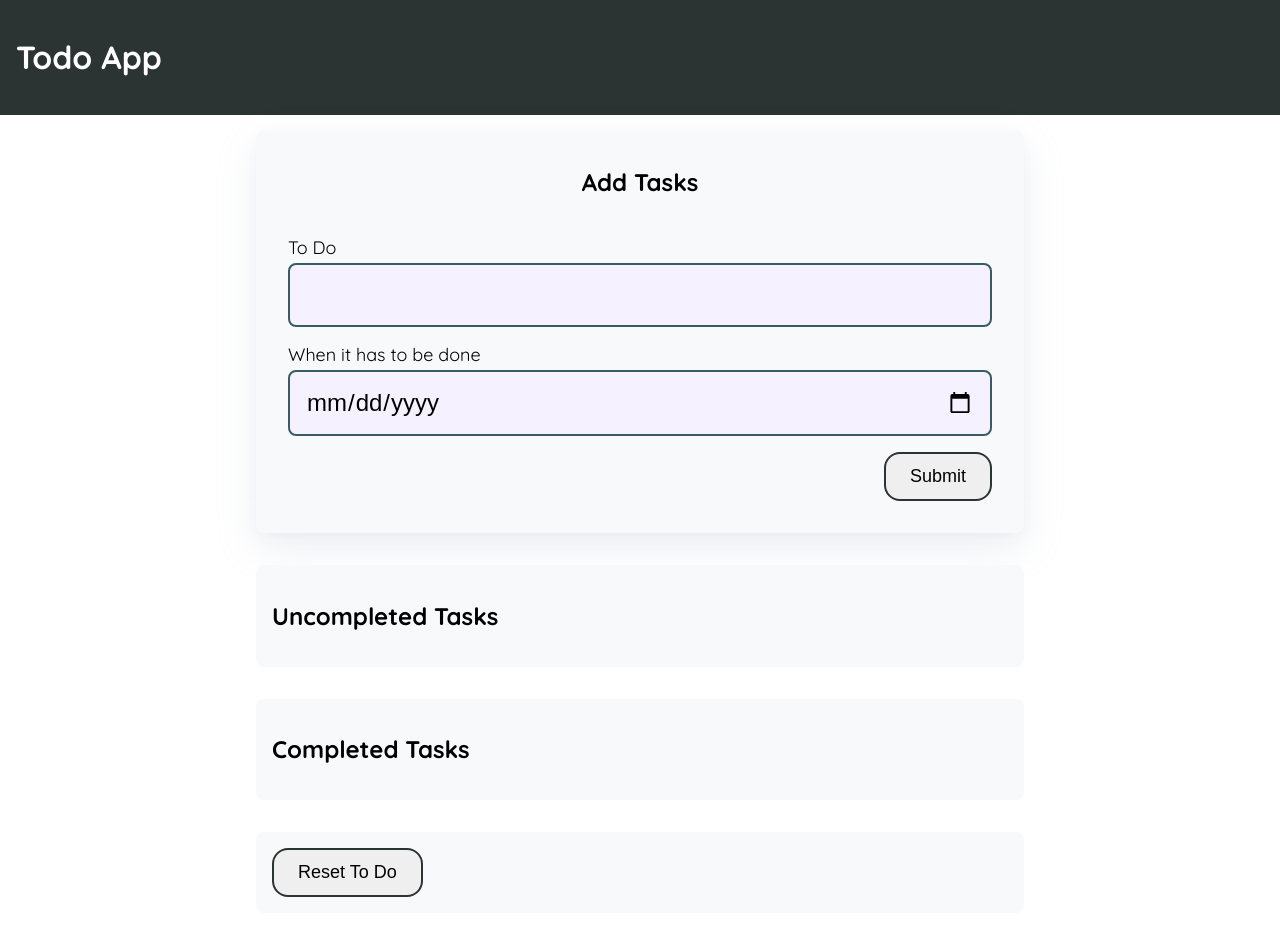
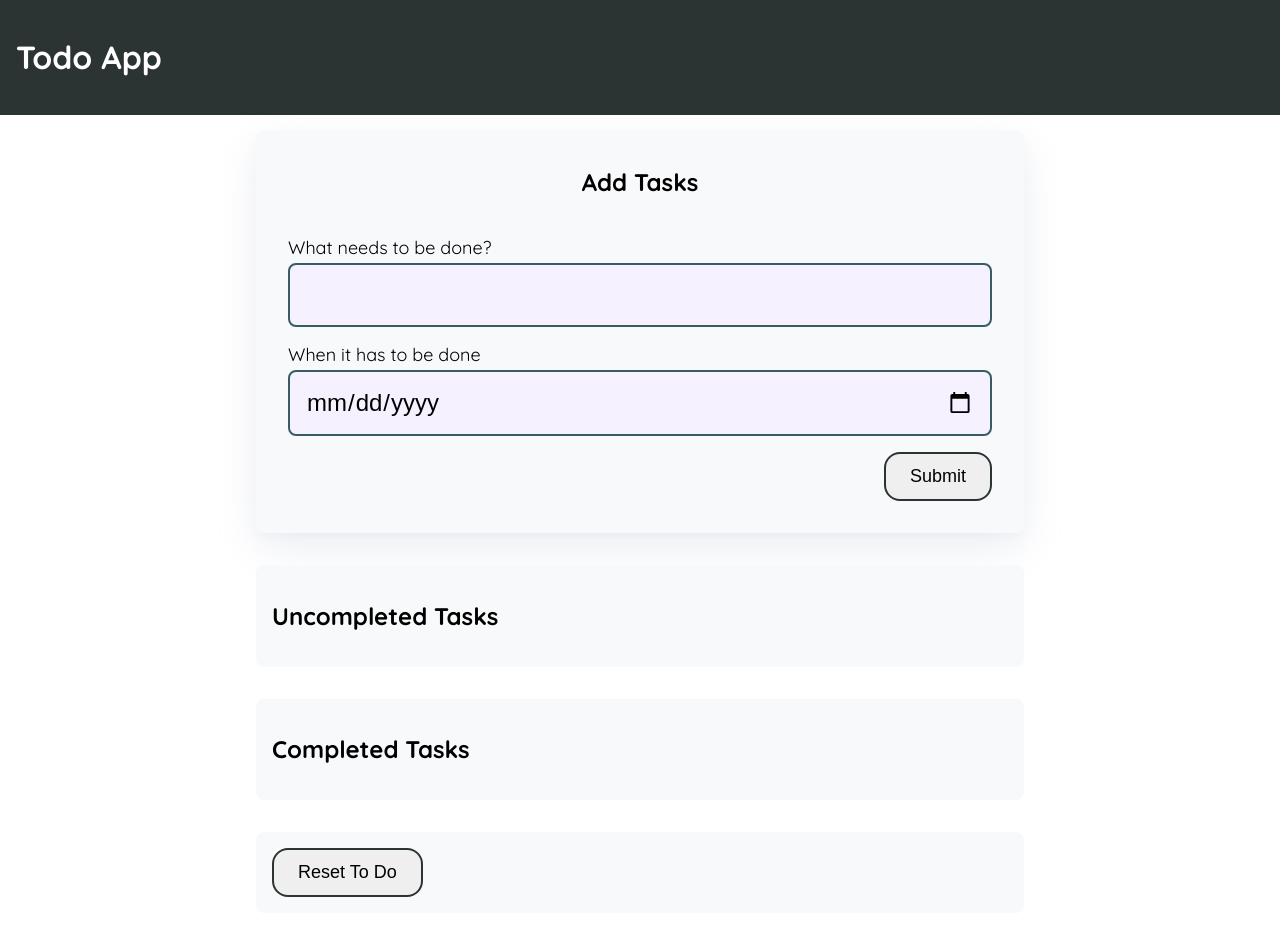
Before and after one commit to scorxi/todoapps, a plain HTML site: page index.html in a window 1280 px wide. Drawn offline with Linux system fonts and the light colour scheme.

Commit message:
edit text todo

```diff
--- a/index.html
+++ b/index.html
@@ -19,7 +19,7 @@
       <h2 class="container-header text-center">Add Tasks</h2>
       <form class="form" action="#" id="form">
         <div class="form-group form-title">
-          <label for="title">To Do</label>
+          <label for="title">What needs to be done?</label>
           <input type="text" id="title" name="title" required>
         </div>
         <div class="form-group form-title">
```
